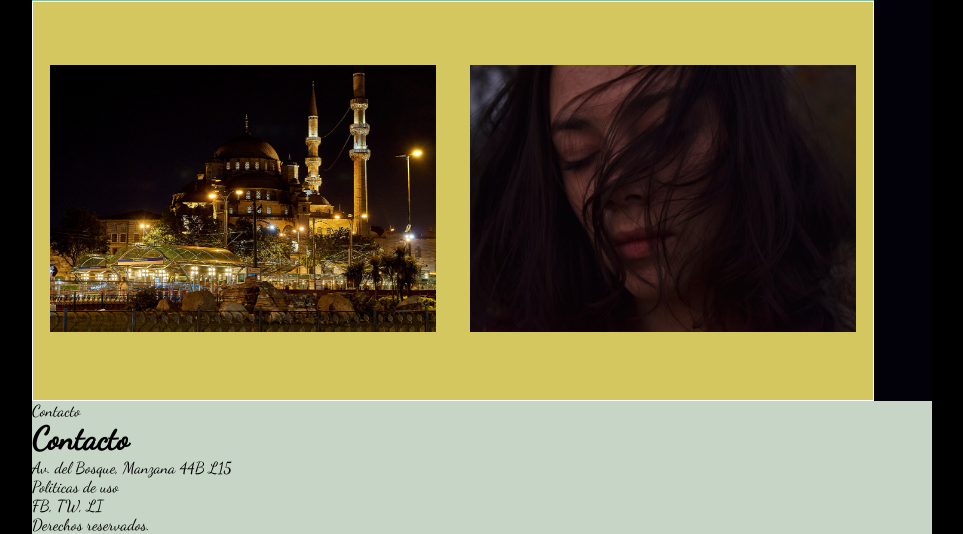
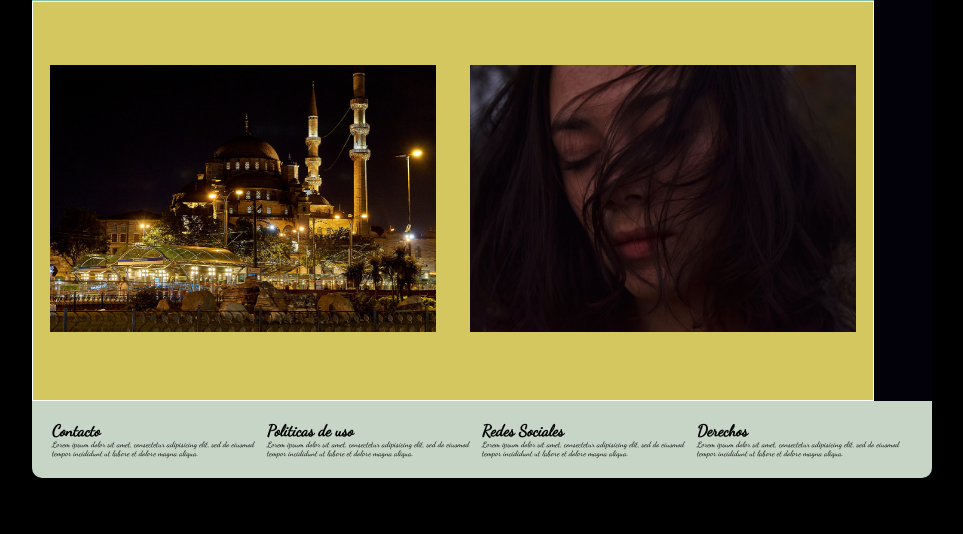
Before and after one commit to MiguelSanM/ExamenCSS, a plain HTML site: page index.html in a window 1280 px wide. Shown: the part 764-1298 px from the top of the page, without its empty margins (158-1121 px from the left). After the commit the page ends 1242 px from the top, so only its background shows below. Drawn offline with Linux system fonts and the light colour scheme.

Commit message:
Se añadieron los efectos a la imagen, falta añadirle el efecto de sombra solicitado en las imagenes del div .secun y el footer fue modificado ppara ser llenado.

```diff
--- a/css/estilos.css
+++ b/css/estilos.css
@@ -108,6 +108,7 @@ section .secun{
   height:300px;
   width:420px;
   /* width:344.88px; */
+
 }
 
 .s2 img{
@@ -118,13 +119,42 @@ section .secun{
     width:420px;
 }
 
+.s1 img:hover{
+  transform:rotate(10deg);
+}
+
+.s2 img:hover{
+  transform: translate(20px,-5px);
+}
+
 footer{
   background-color: #C6d5c5;
   width:100%;
   color:black;
+  display: flex;
+  flex-flow:row wrap;
+  justify-content: space-between;
+  padding:20px;
+  border-radius: 0 0 10px 10px;
+  font-size:0.5em;
 }
 
 
+.contacto {
+width:25%;
+}
+
+.termino{
+width:25%;
+}
+
+.redes-sociales{
+width:25%;
+}
+
+.derechos{
+width:25%;
+}
 
 
 
--- a/index.html
+++ b/index.html
@@ -43,21 +43,22 @@ Comenzando con la fotografía
         </section>
       </section>
       <footer>
-        <section>
-          Contacto
-        </section>
         <div class="contacto">
           <h1>Contacto</h1>
-          Av. del Bosque, Manzana 44B L15
+  Lorem ipsum dolor sit amet, consectetur adipisicing elit, sed do eiusmod tempor incididunt ut labore et dolore magna aliqua.
+        </p>
         </div>
         <div class="termino">
-          Politicas de uso
+          <h1>Politicas de uso</h1>
+        Lorem ipsum dolor sit amet, consectetur adipisicing elit, sed do eiusmod tempor incididunt ut labore et dolore magna aliqua.
         </div>
-        <div class="Redes sociales">
-          FB, TW, LI
+        <div class="redes-sociales">
+          <h1>Redes Sociales</h1>
+        Lorem ipsum dolor sit amet, consectetur adipisicing elit, sed do eiusmod tempor incididunt ut labore et dolore magna aliqua.
         </div>
         <div class="derechos">
-          Derechos reservados.
+          <h1>Derechos</h1>
+          Lorem ipsum dolor sit amet, consectetur adipisicing elit, sed do eiusmod tempor incididunt ut labore et dolore magna aliqua.
         </div>
       </footer>
     </div>
```
